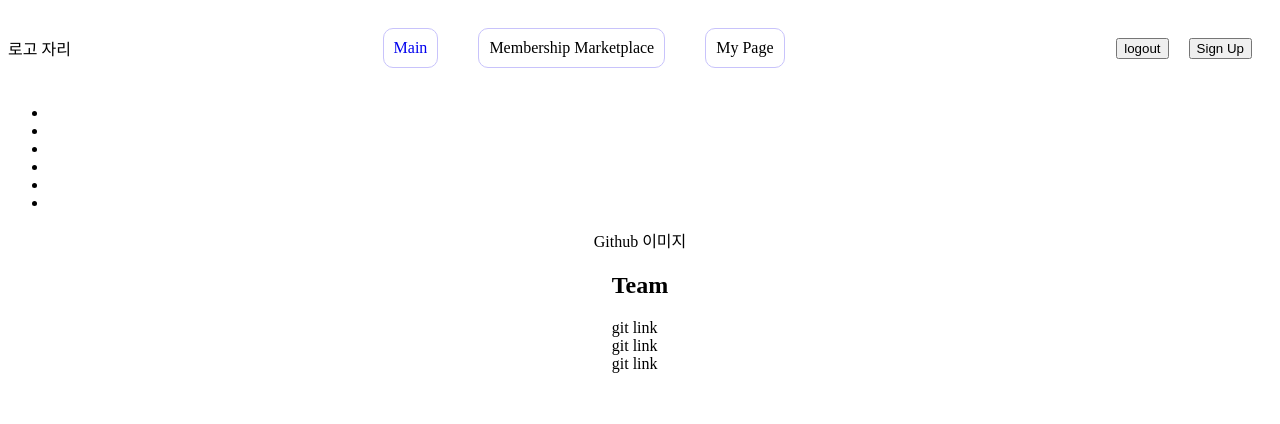
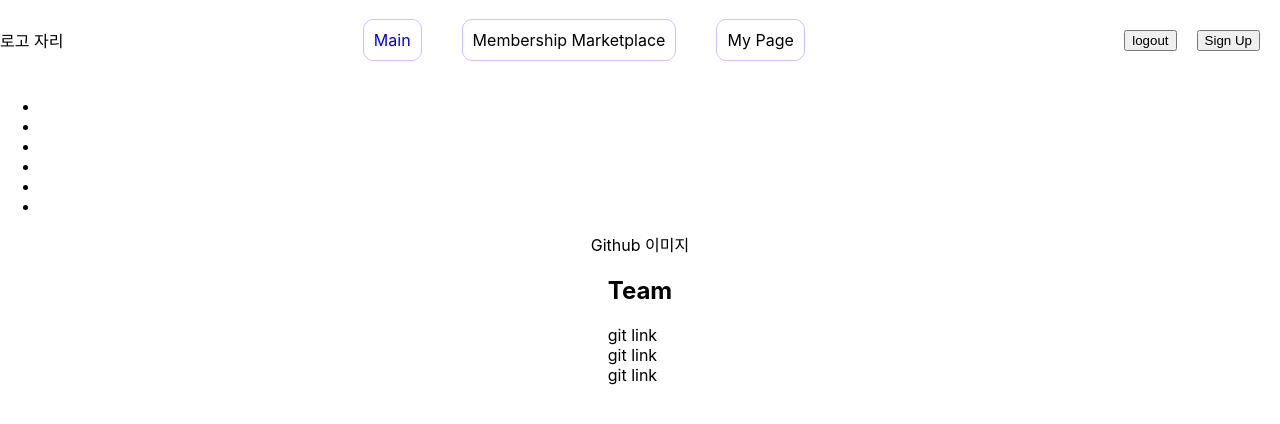
Before and after one commit to codestates/BEB-05-BeautifulCJGG, a React (Create React App) app in the folder client/: page / in a window 1280 px wide. Shown: the top 424 px of the page. Built offline with nearby package versions, Linux system fonts and the light colour scheme.

Commit message:
병합 충돌 해결

```diff
--- a/client/src/index.js
+++ b/client/src/index.js
@@ -1,6 +1,11 @@
-import React from "react";
-import ReactDOM from "react-dom/client";
-import App from "./App";
+import React from 'react';
+import ReactDOM from 'react-dom/client';
+import './assets/css/index.css';
+import App from './App';
 
-const root = ReactDOM.createRoot(document.getElementById("root"));
-root.render(<App />);
+const root = ReactDOM.createRoot(document.getElementById('root'));
+root.render(
+  <React.StrictMode>
+    <App />
+  </React.StrictMode>
+);
```
